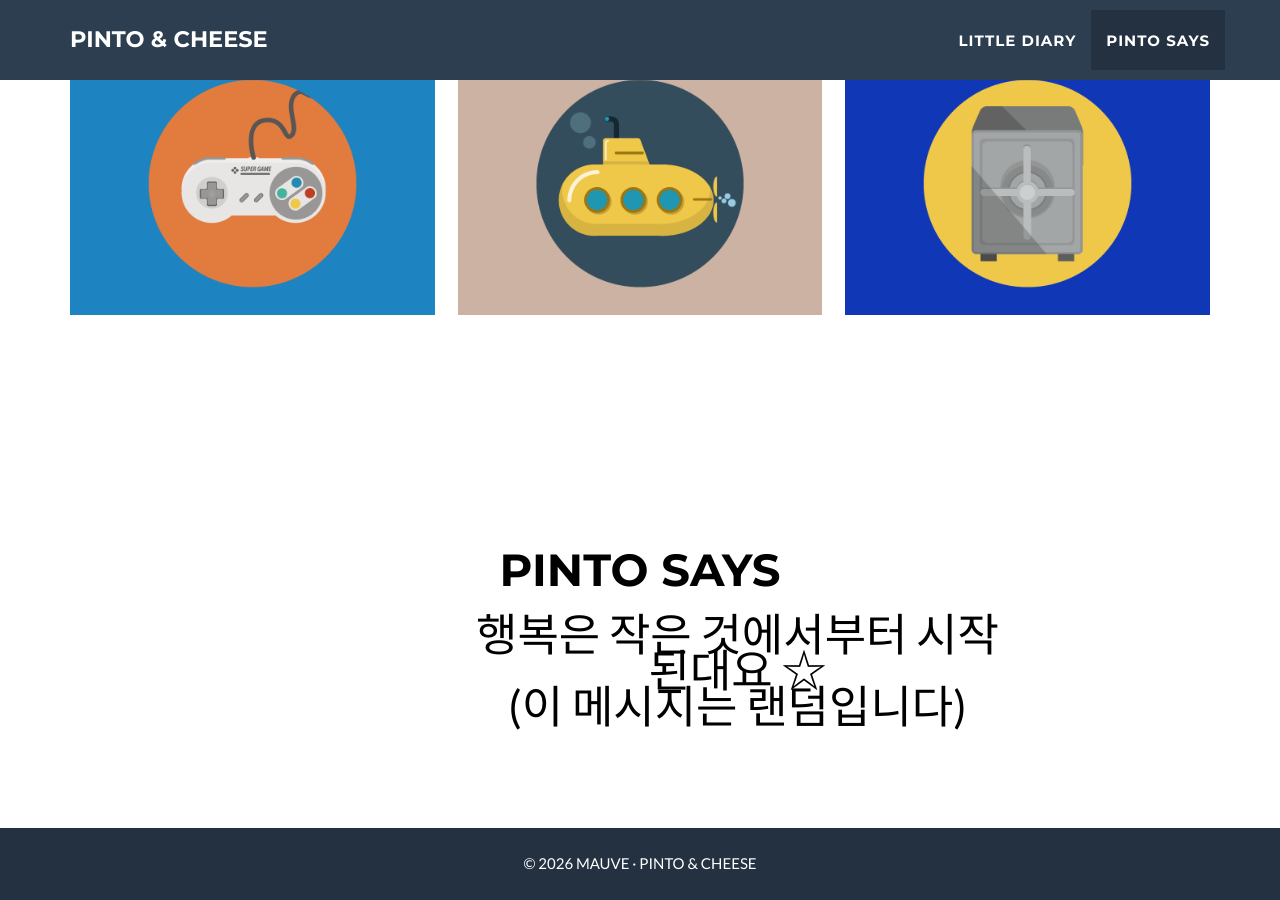
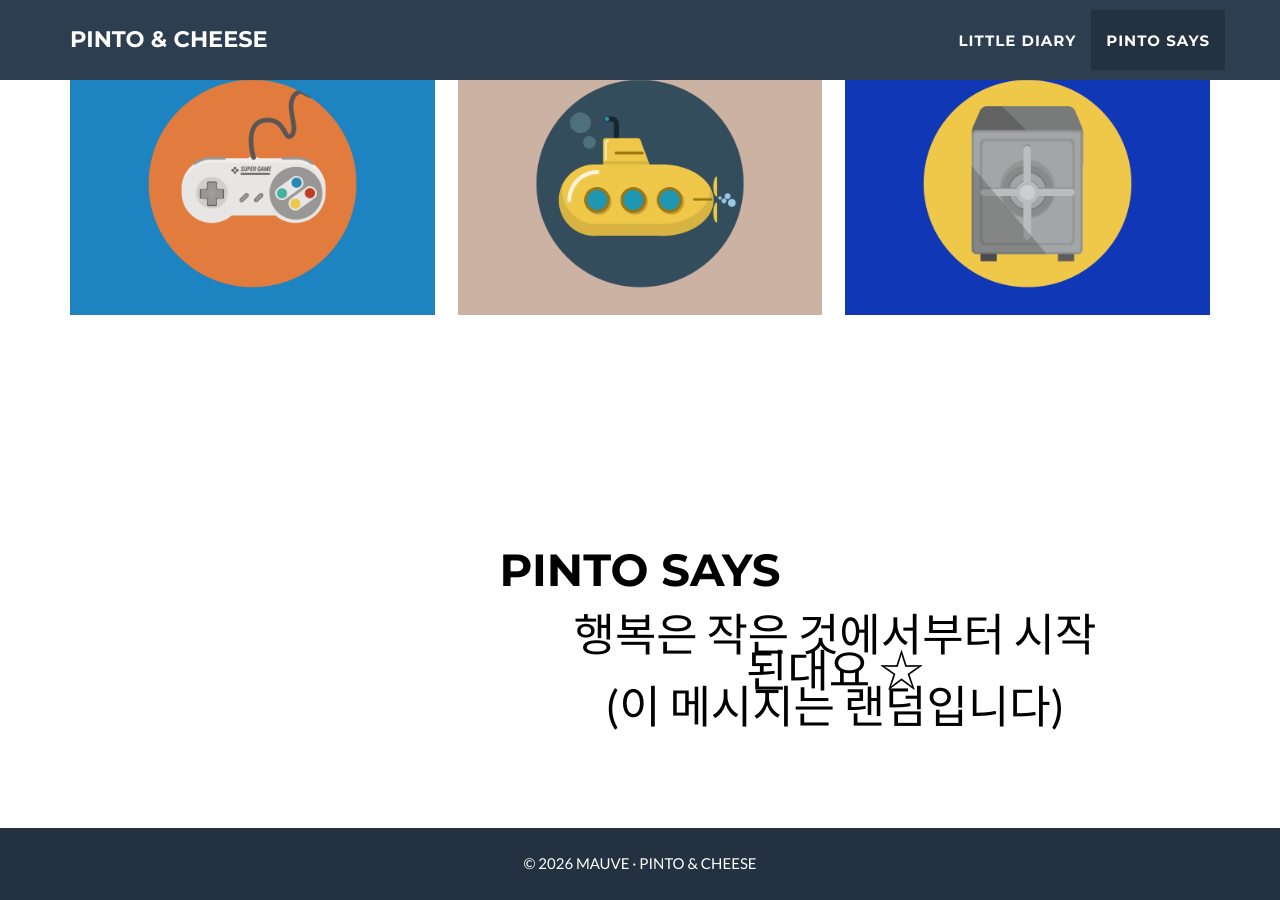
Before and after one commit to pintocheese/pintocheese.github.io, a Jekyll site: the page built from _posts/2014-07-18-project-1.markdown, in a window 1280 px wide and 900 px high, scrolled down 2247 px. Built offline with Jekyll 4.4.1, drawn with Linux system fonts in a browser that asks for light colours.

Commit message:
Update about.html

```diff
--- a/_includes/about.html
+++ b/_includes/about.html
@@ -8,7 +8,7 @@
     </div>
 
     <div class="row">
-      <div class="col-lg-6 col-lg-offset-4">
+      <div class="col-lg-6 col-lg-offset-5">
          <div id="about-message"></div>
       </div>
     </div>
```
